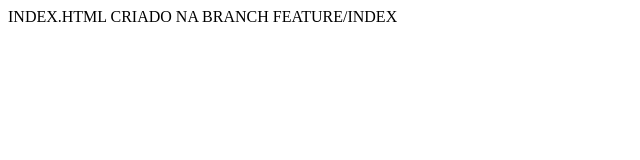
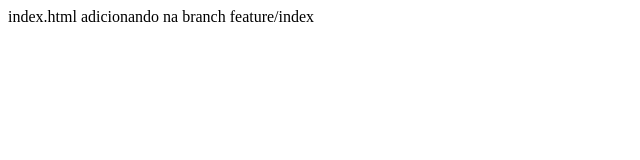
Before and after one commit to Marcelo-Diament/modulo-git, a plain HTML site: page index.html in a window 1280 px wide. Shown: the whole page, without its empty margins (0-640 px from the left). Drawn offline with Linux system fonts and the light colour scheme.

Commit message:
bugfix: deixando frase em caixa baixa

```diff
--- a/index.html
+++ b/index.html
@@ -6,6 +6,6 @@
     <title>Document</title>
 </head>
 <body>
-    INDEX.HTML CRIADO NA BRANCH FEATURE/INDEX
+    index.html adicionando na branch feature/index
 </body>
 </html>
```
